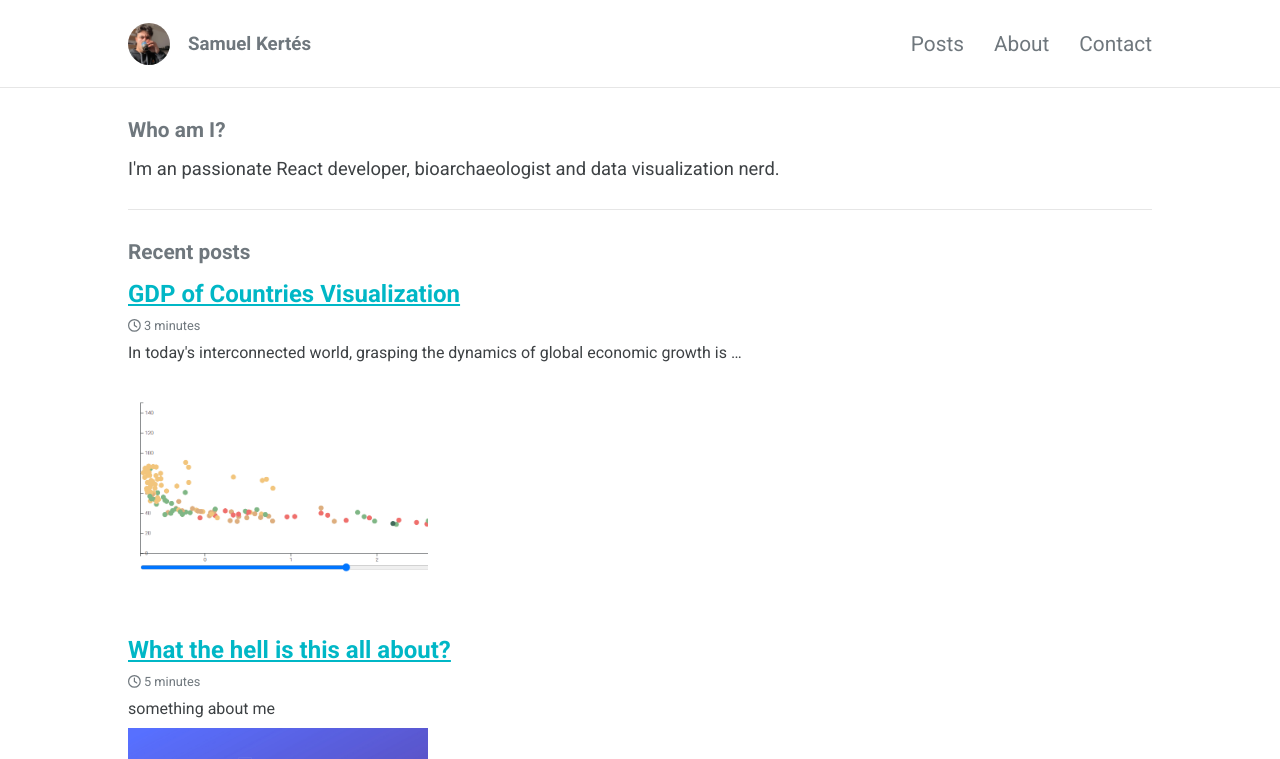
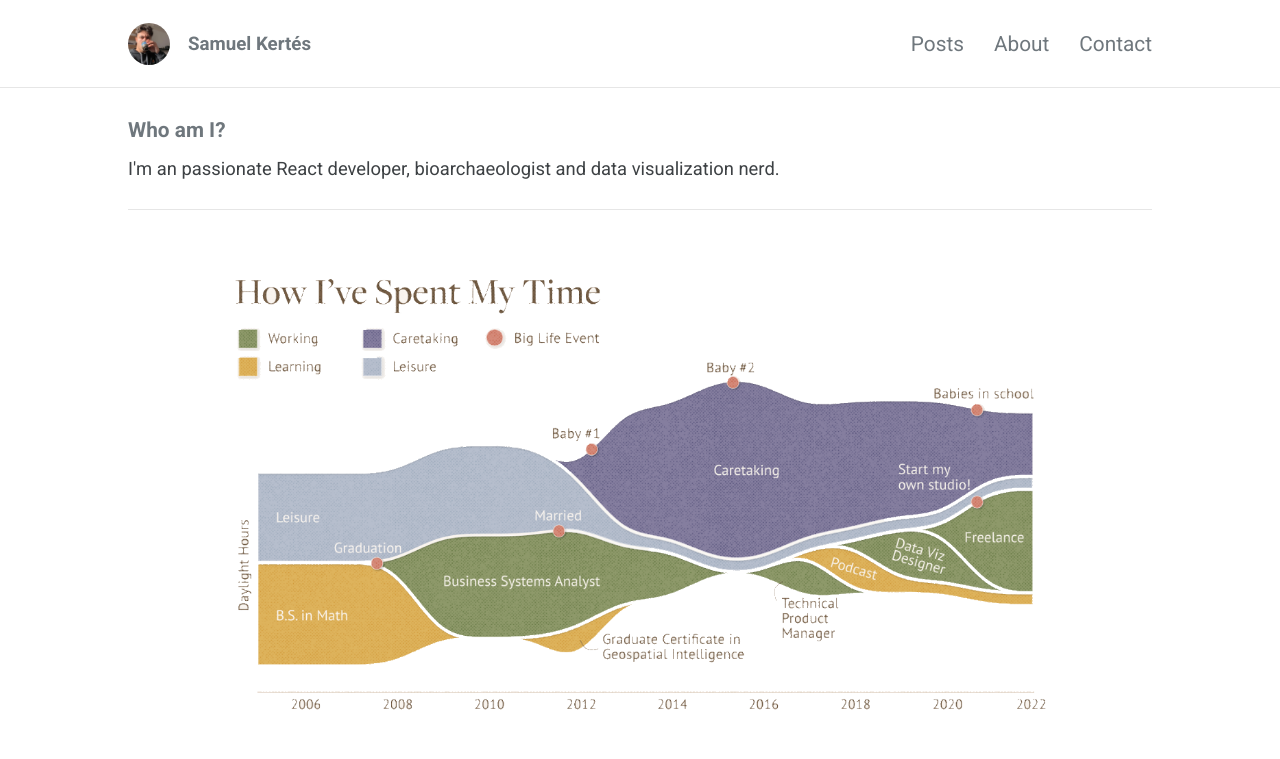
Before and after one commit to estebanix/viz_journey, a React (Vite) app: page / in a window 1280 px wide. Shown: the top 759 px of the page. Built offline with nearby package versions, Linux system fonts and the light colour scheme.

Commit message:
trying design hero visualization just with img

```diff
--- a/src/App.css
+++ b/src/App.css
@@ -127,6 +127,12 @@ span{
   color: #3d4144;
   font-weight: 400;
   font-size: 1.15em;
+}
+
+.hero--img{
+  margin: 50px auto;
+  width: 80%;
+  height: auto;
 }
 
 .posts-cont{
--- a/src/Components/Big_Components/MainScreen.tsx
+++ b/src/Components/Big_Components/MainScreen.tsx
@@ -5,6 +5,7 @@ export default function MainScreen(){
     return(
         <main className="main-screen--container">
             <MainScreenAbout />
+            <img className="hero--img" src="../Images/hero.png" />
             <PostCont />
         </main>
     );
```
Also changed, not shown: public/Images/hero.png (added).
